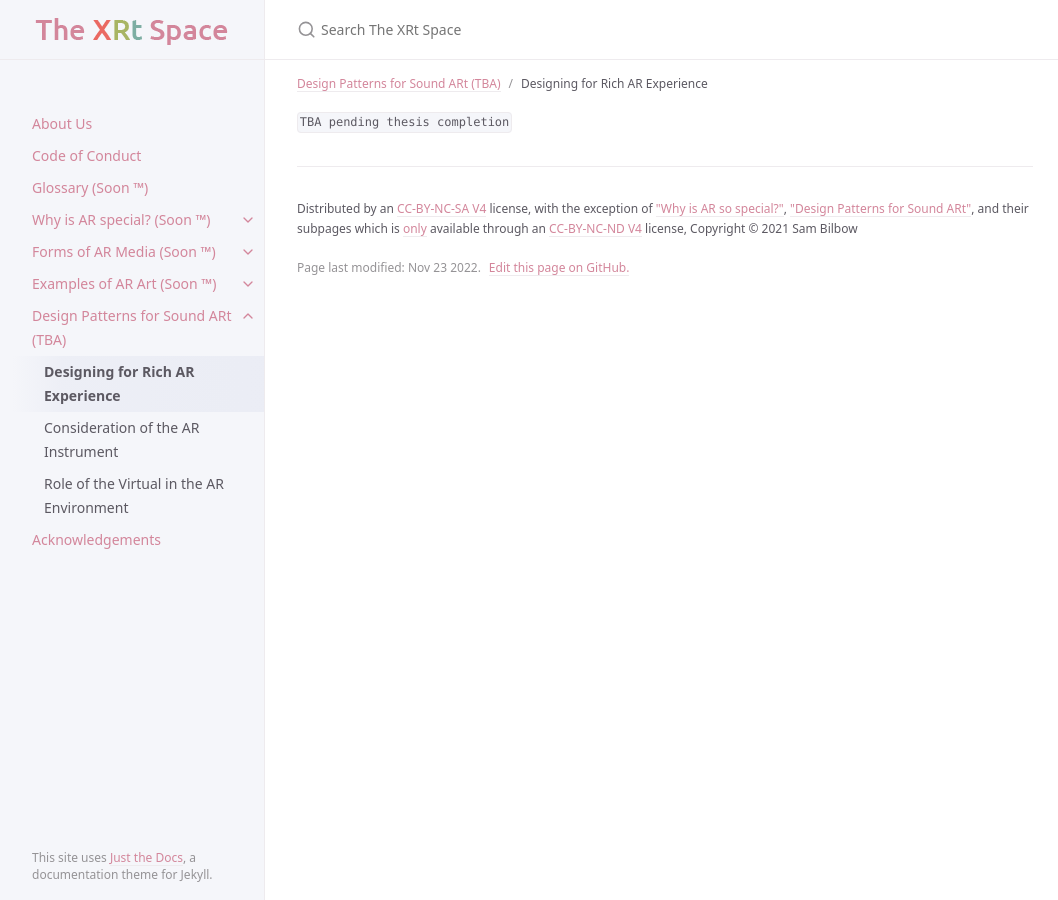
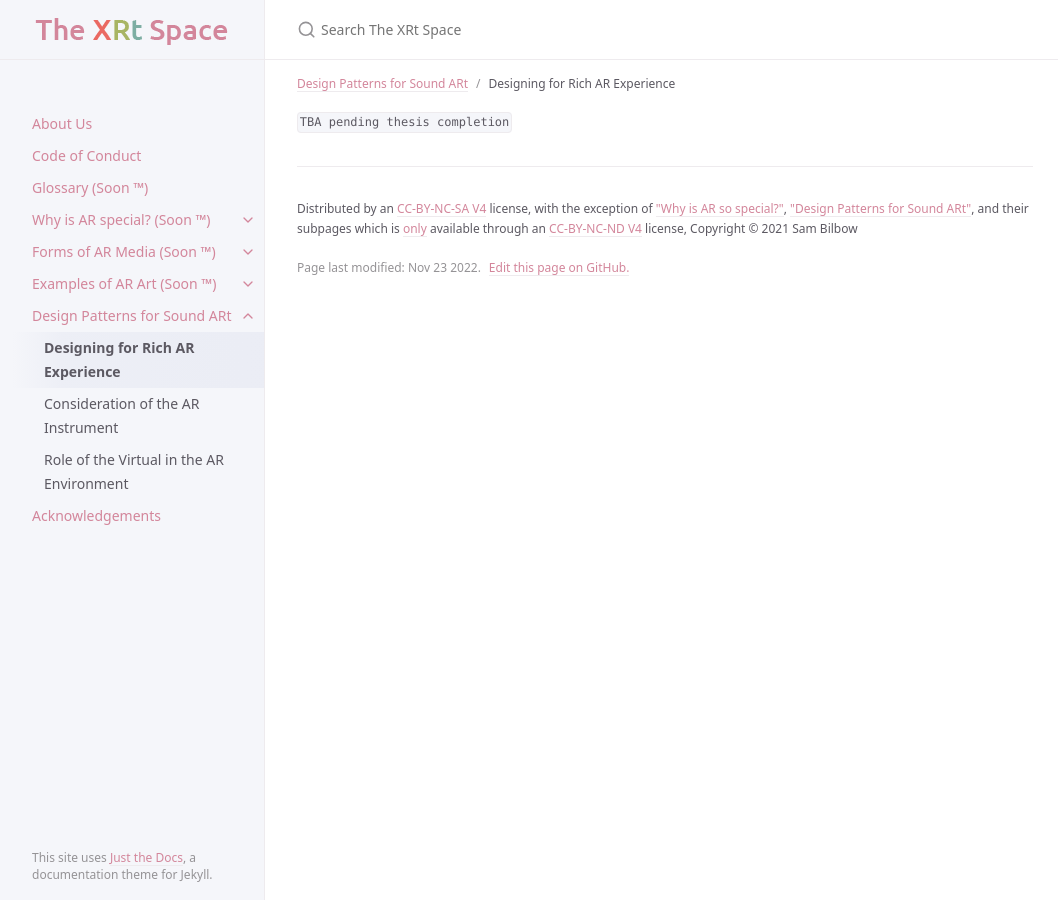
Before and after one commit to sambilbow/thexrtspace, a Jekyll site: the page built from docs/design-patterns/rich-ar.md, in a window 1280 px wide. Shown: the whole page, without its empty margins (107-1165 px from the left). Built offline with Jekyll 4.4.1, drawn with Linux system fonts in a browser that asks for light colours.

Commit message:
write(patterns): contribute to main dp page

```diff
--- a/docs/design-patterns/ar-instrument.md
+++ b/docs/design-patterns/ar-instrument.md
@@ -4,6 +4,6 @@
 title: Consideration of the AR Instrument
 permalink: /design-patterns/ar-instrument
 nav_order: 2
-parent: Design Patterns for Sound ARt (TBA)
+parent: Design Patterns for Sound ARt
 ---
 `TBA pending thesis completion`
--- a/docs/design-patterns/rich-ar.md
+++ b/docs/design-patterns/rich-ar.md
@@ -4,6 +4,6 @@
 title: Designing for Rich AR Experience
 permalink: /design-patterns/rich-ar
 nav_order: 1
-parent: Design Patterns for Sound ARt (TBA)
+parent: Design Patterns for Sound ARt
 ---
 `TBA pending thesis completion`
--- a/docs/design-patterns/virtual-role.md
+++ b/docs/design-patterns/virtual-role.md
@@ -4,6 +4,6 @@
 title: Role of the Virtual in the AR Environment
 permalink: /design-patterns/virtual-role
 nav_order: 3
-parent: Design Patterns for Sound ARt (TBA)
+parent: Design Patterns for Sound ARt
 ---
 `TBA pending thesis completion`
```
Also changed, not shown: docs/design-patterns/index.md (+21 -1 lines).
